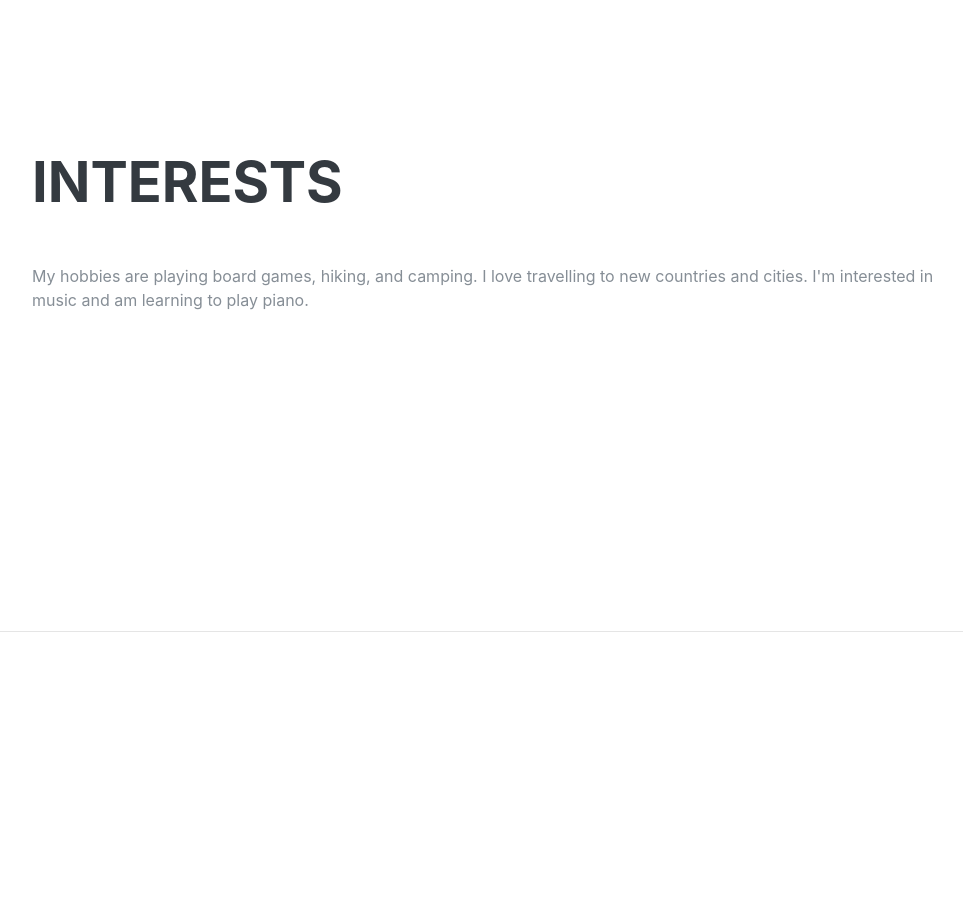
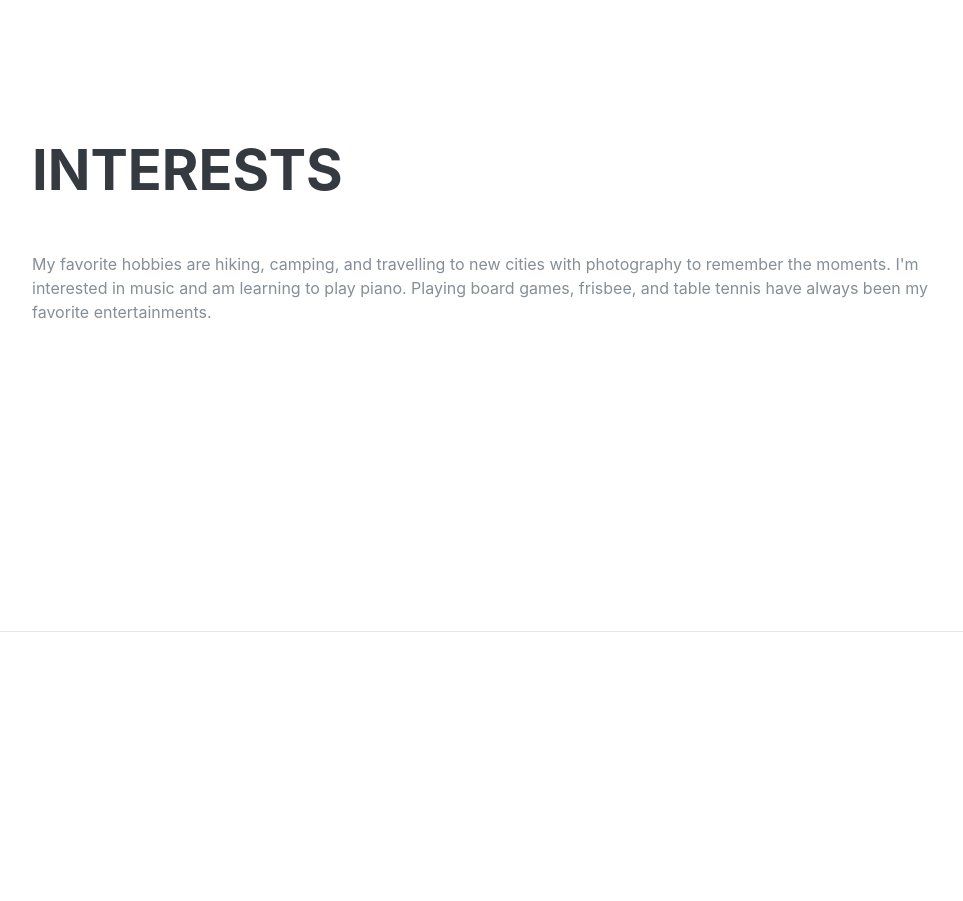
Before and after one commit to 1997alireza/1997alireza.github.io, a plain HTML site: page index.html in a window 1280 px wide. Shown: the part 6120-7021 px from the top of the page, without its empty margins (288-1251 px from the left). Drawn offline with Linux system fonts and the light colour scheme; a web font is replaced by a local one.

Commit message:
update hobbies

```diff
--- a/index.html
+++ b/index.html
@@ -549,7 +549,7 @@
       <section class="resume-section p-3 p-lg-5 d-flex flex-column" id="interests">
         <div class="my-auto">
           <h2 class="mb-5">Interests</h2>
-          My hobbies are playing board games, hiking, and camping. I love travelling to new countries and cities. I'm interested in music and am learning to play piano.
+          My favorite hobbies are hiking, camping, and travelling to new cities with photography to remember the moments. I'm interested in music and am learning to play piano. Playing board games, frisbee, and table tennis have always been my favorite entertainments.
         </div>
       </section>
 
```
Also changed, not shown: 1 other file.
